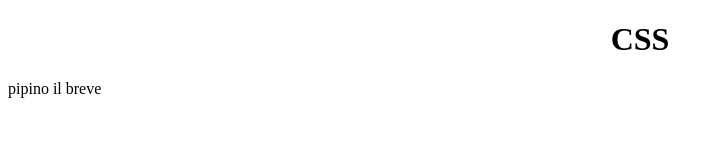
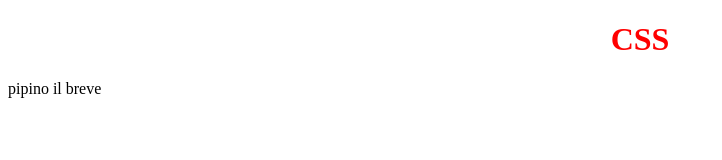
Before and after one commit to JoJourdan/TPISI_Jourdan, a plain HTML site: page CSS/Es.17/Index.html in a window 1280 px wide. Shown: the whole page, without its empty margins (0-722 px from the left). Drawn offline with Linux system fonts and the light colour scheme.

Commit message:
Ho colorato il titolo
Co-Authored-By: aannxrese <92369603+aannxrese@users.noreply.github.com>

```diff
--- a/CSS/Es.17/Index.html
+++ b/CSS/Es.17/Index.html
@@ -3,7 +3,7 @@
 	<head>
 	<meta charset="UTF-8"/>
 		<title> Es.17 </title>
-		<h1 align="center"> CSS</h1>
+		<h1 align="center" style="color: red"> CSS</h1>
 		<p> pipino il breve </p>
 	</head>
 </html>
```
